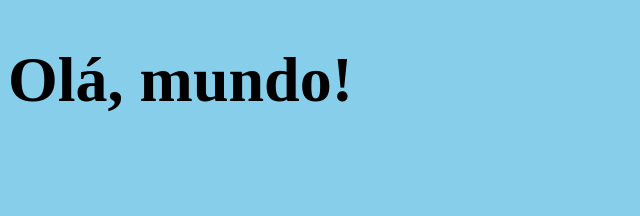
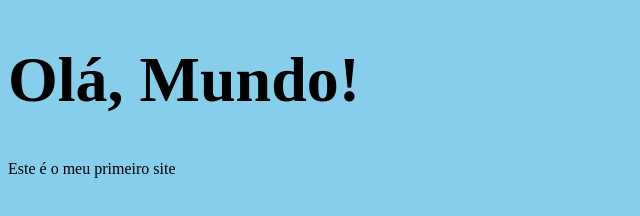
Before and after one commit to miguelquintino/Ola-mundo, a plain HTML site: page index.html in a window 1280 px wide. Shown: the whole page, without its empty margins (0-640 px from the left). Drawn offline with Linux system fonts and the light colour scheme.

Commit message:
update index.html

```diff
--- a/index.html
+++ b/index.html
@@ -13,6 +13,7 @@ font-size: 4em;
 </style>
 </head>
 <body>
-   <h1> Olá, mundo! </h1>
+   <h1> Olá, Mundo! </h1>
+   <p>Este é o meu primeiro site</p>
 </body>
 </html>
```
